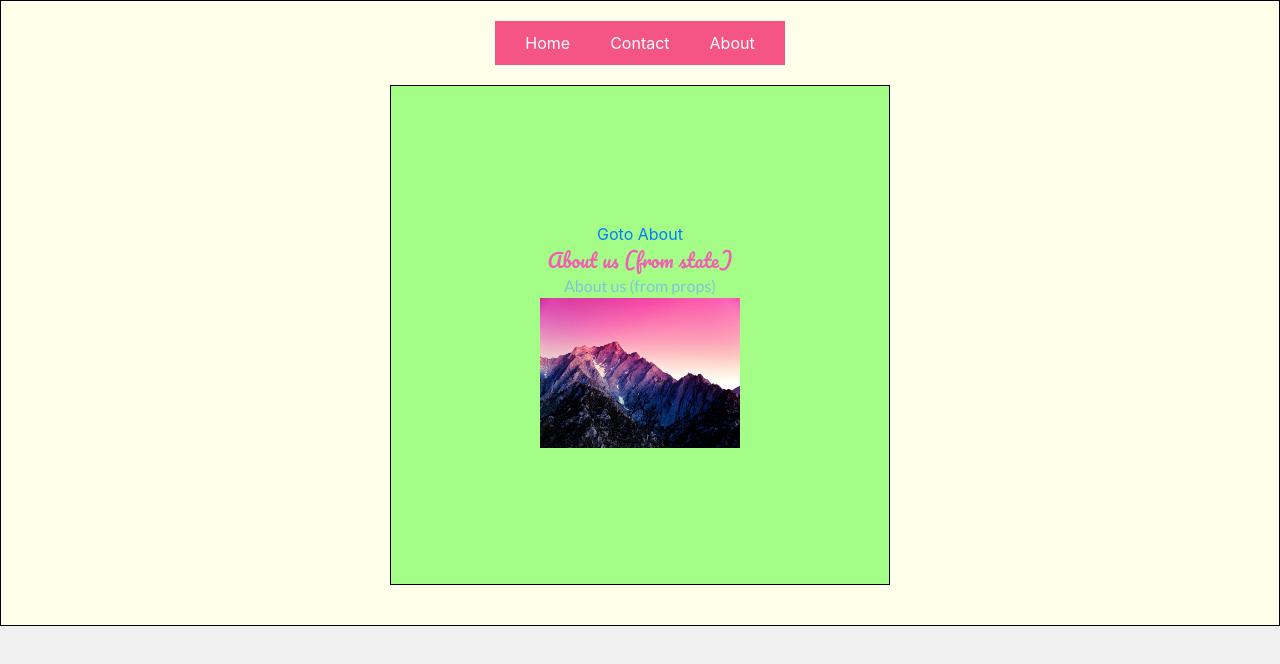
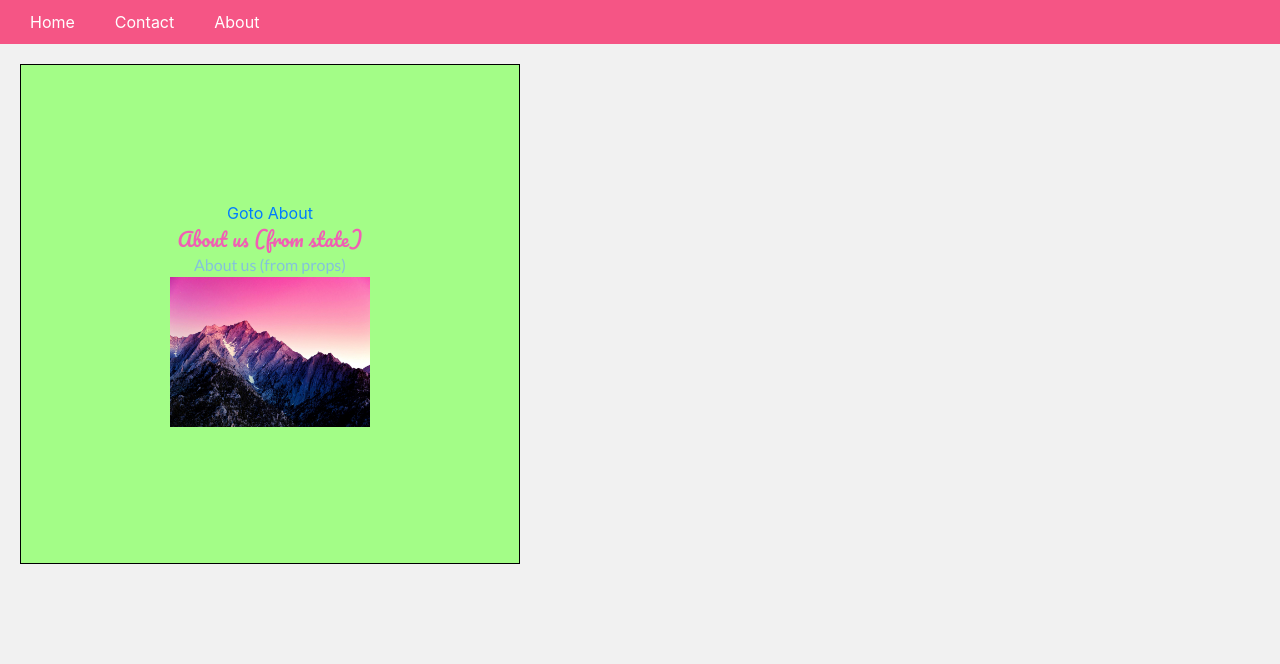
Before and after one commit to FatehAK/react-prerendering, a React (Create React App) app: page /about in a window 1280 px wide. Shown: the top 664 px of the page. Built offline with nearby package versions, Linux system fonts and the light colour scheme.

Commit message:
update to fragment

```diff
--- a/src/components/About/About.js
+++ b/src/components/About/About.js
@@ -17,6 +17,7 @@ class About extends React.Component {
             label: 'ABOUT_PAGE'
         });
     }
+
     render() {
         return (
             <div className="about">
--- a/src/components/App/App.js
+++ b/src/components/App/App.js
@@ -24,7 +24,7 @@ class App extends React.Component {
 
     render() {
         return (
-            <div className="app">
+            <>
                 <Router history={history}>
                     <Nav />
                     <Route exact path="/" render={() => (
@@ -37,7 +37,7 @@ class App extends React.Component {
                         <About text="About us (from props)" />
                     )} />
                 </Router>
-            </div>
+            </>
         );
     }
 }
```
